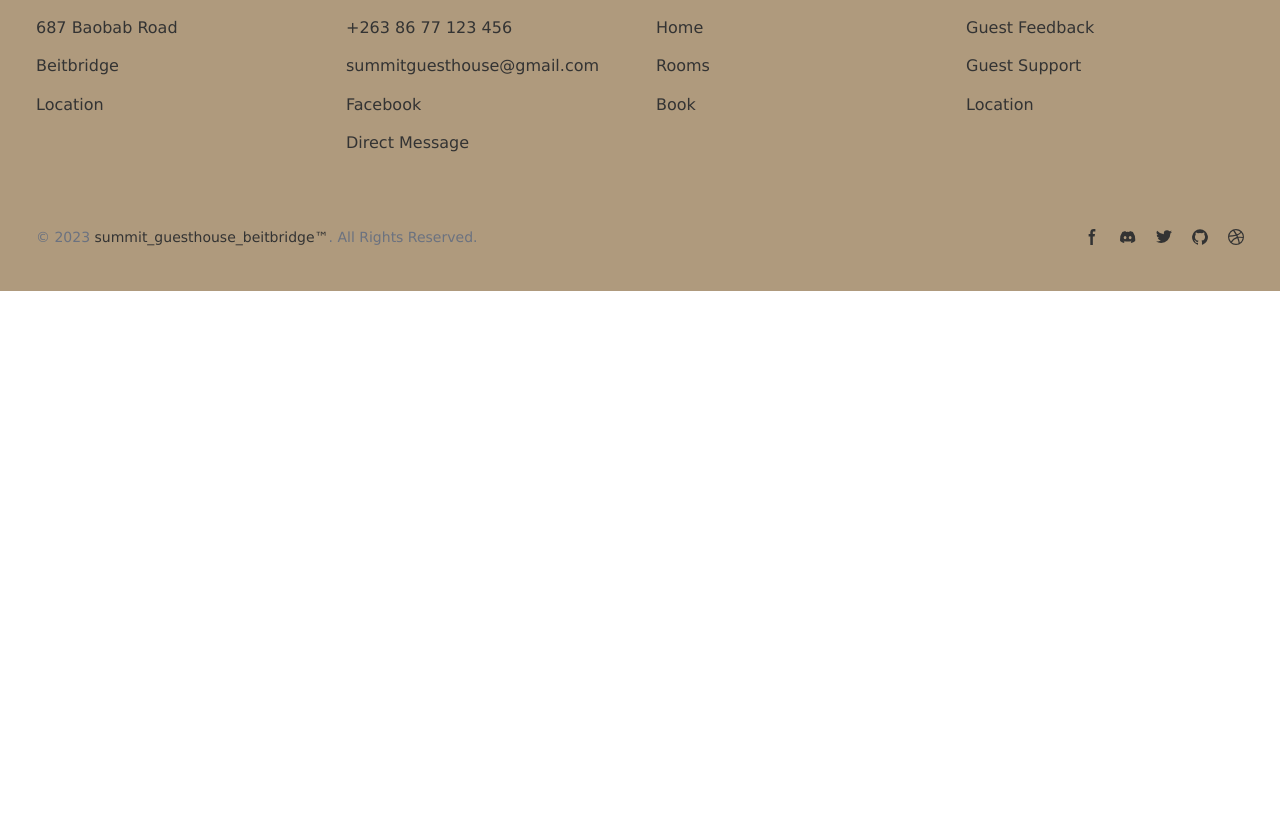
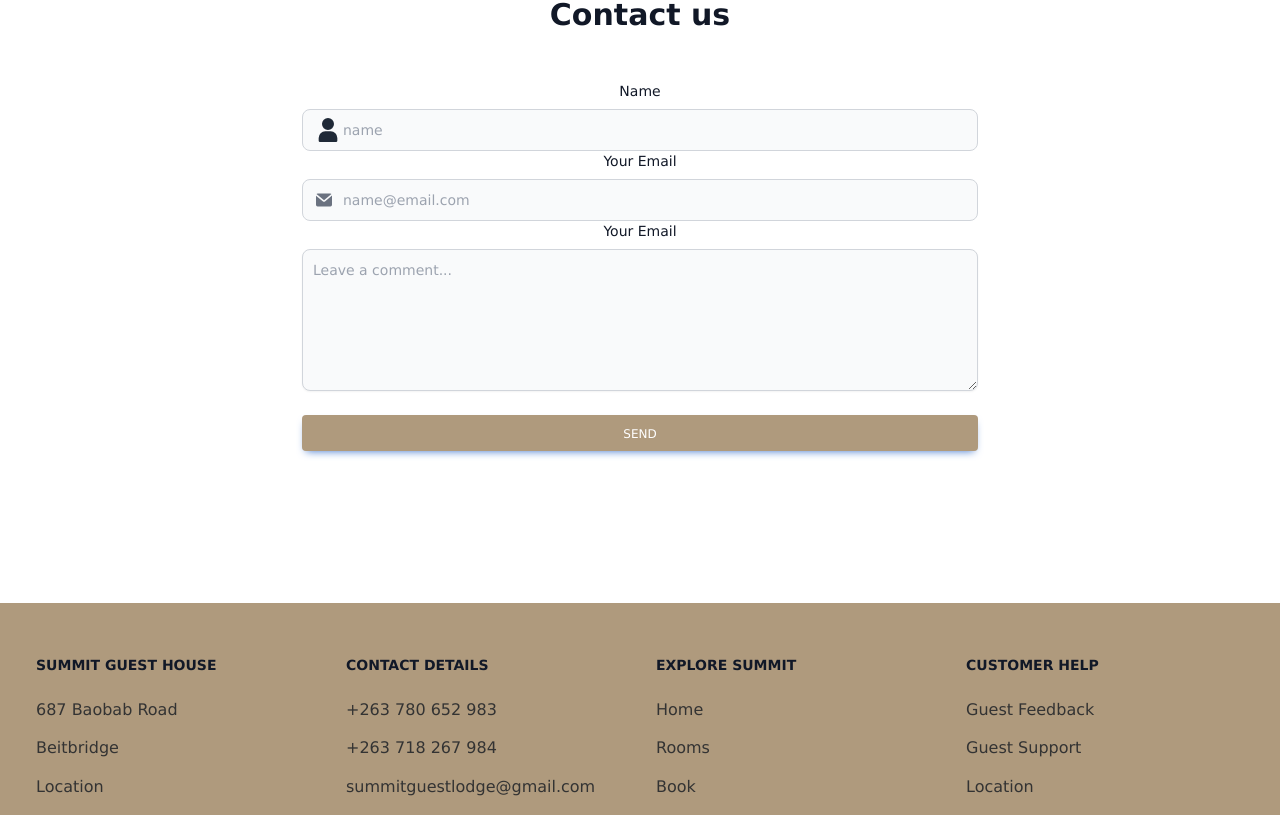
Before and after one commit to Mikelesnr/summit-lodge, a Next.js app: page /contacts in a window 1280 px wide. Shown: the part 645-1460 px from the top of the page. Before the commit the page ends 936 px from the top, so only its background shows below. Built offline with nearby package versions, Linux system fonts and the light colour scheme.

Commit message:
contact form added

```diff
--- a/app/contacts/page.jsx
+++ b/app/contacts/page.jsx
@@ -1,4 +1,5 @@
 import Hero from "@components/Hero";
+import ContactForm from "@components/contactForm";
 import Link from "next/link";
 import Banner from "@components/Banner";
 // import RoomsContainer from "@components/RoomsContainer";
@@ -12,7 +13,7 @@ const Contacts = () => {
           </Link>
         </Banner>
       </Hero>
-      {/* <RoomsContainer></RoomsContainer> */}
+      <ContactForm></ContactForm>
     </>
   );
 };
--- /dev/null
+++ b/components/contactForm.js
@@ -0,0 +1,90 @@
+const ContactForm = () => {
+  return (
+    <div>
+      <div className="container my-24 mx-auto md:px-6 text-gray-900">
+        {/* Section: Design Block */}
+        <section className="mb-32 text-center">
+          <div className="mx-auto max-w-[700px] md:px-3">
+            <h2 className="mb-12 text-3xl font-bold">Contact us</h2>
+            <form>
+              <label
+                for="name-icon"
+                className="block mb-2 text-sm font-medium text-gray-900 dark:text-white"
+              >
+                Name
+              </label>
+              <div className="relative">
+                <div className="absolute inset-y-0 start-0 flex items-center ps-3.5 pointer-events-none">
+                  <svg
+                    class="w-6 h-6 text-gray-800 dark:text-white"
+                    aria-hidden="true"
+                    xmlns="http://www.w3.org/2000/svg"
+                    fill="currentColor"
+                    viewBox="0 0 14 18"
+                  >
+                    <path d="M7 9a4.5 4.5 0 1 0 0-9 4.5 4.5 0 0 0 0 9Zm2 1H5a5.006 5.006 0 0 0-5 5v2a1 1 0 0 0 1 1h12a1 1 0 0 0 1-1v-2a5.006 5.006 0 0 0-5-5Z" />
+                  </svg>
+                </div>
+                <input
+                  type="text"
+                  id="name-icon"
+                  className="bg-gray-50 border border-gray-300 text-gray-900 text-sm rounded-lg focus:ring-blue-500 focus:border-blue-500 block w-full ps-10 p-2.5  dark:bg-gray-700 dark:border-gray-600 dark:placeholder-gray-400 dark:text-white dark:focus:ring-blue-500 dark:focus:border-blue-500"
+                  placeholder="name"
+                />
+              </div>
+              <label
+                for="email-address-icon"
+                className="block mb-2 text-sm font-medium text-gray-900 dark:text-white"
+              >
+                Your Email
+              </label>
+              <div className="relative">
+                <div className="absolute inset-y-0 start-0 flex items-center ps-3.5 pointer-events-none">
+                  <svg
+                    className="w-4 h-4 text-gray-500 dark:text-gray-400"
+                    aria-hidden="true"
+                    xmlns="http://www.w3.org/2000/svg"
+                    fill="currentColor"
+                    viewBox="0 0 20 16"
+                  >
+                    <path d="m10.036 8.278 9.258-7.79A1.979 1.979 0 0 0 18 0H2A1.987 1.987 0 0 0 .641.541l9.395 7.737Z" />
+                    <path d="M11.241 9.817c-.36.275-.801.425-1.255.427-.428 0-.845-.138-1.187-.395L0 2.6V14a2 2 0 0 0 2 2h16a2 2 0 0 0 2-2V2.5l-8.759 7.317Z" />
+                  </svg>
+                </div>
+                <input
+                  type="text"
+                  id="email-address-icon"
+                  className="bg-gray-50 border border-gray-300 text-gray-900 text-sm rounded-lg focus:ring-blue-500 focus:border-blue-500 block w-full ps-10 p-2.5  dark:bg-gray-700 dark:border-gray-600 dark:placeholder-gray-400 dark:text-white dark:focus:ring-blue-500 dark:focus:border-blue-500"
+                  placeholder="name@email.com"
+                />
+              </div>
+              <label
+                for="message"
+                className="block mb-2 text-sm font-medium text-gray-900 dark:text-white"
+              >
+                Your Email
+              </label>
+              <div className="relative mb-6" data-te-input-wrapper-init>
+              <textarea id="message" rows="6" className="block p-2.5 w-full text-sm text-gray-900 bg-gray-50 rounded-lg shadow-sm border border-gray-300 focus:ring-primary-500 focus:border-primary-500 dark:bg-gray-700 dark:border-gray-600 dark:placeholder-gray-400 dark:text-white dark:focus:ring-primary-500 dark:focus:border-primary-500" placeholder="Leave a comment..."></textarea>
+                <label
+                  for="exampleFormControlTextarea1"
+                  className="form-label pointer-events-none absolute top-0 left-3 mb-0 max-w-[90%] origin-[0_0] truncate pt-[0.37rem] leading-[1.6] text-neutral-500 transition-all ease-out peer-focus:-translate-y-[0.9rem] peer-focus:scale-[0.8] peer-focus:text-primary peer-data-[te-input-state-active]:-translate-y-[0.9rem] peer-data-[te-input-state-active]:scale-[0.8] motion-reduce:transition-none dark:text-neutral-200 dark:peer-focus:text-primary"
+                ></label>
+              </div>
+              <button
+                type="button"
+                data-te-ripple-init
+                data-te-ripple-color="light"
+                className="btn-form mb-6 inline-block w-full rounded px-6 pt-2.5 pb-2 text-xs font-medium uppercase leading-normal text-white shadow-[0_4px_9px_-4px_#3b71ca] transition duration-150 ease-in-out hover:bg-primary-600 hover:shadow-[0_8px_9px_-4px_rgba(59,113,202,0.3),0_4px_18px_0_rgba(59,113,202,0.2)] focus:bg-primary-600 focus:shadow-[0_8px_9px_-4px_rgba(59,113,202,0.3),0_4px_18px_0_rgba(59,113,202,0.2)] focus:outline-none focus:ring-0 active:bg-primary-700 active:shadow-[0_8px_9px_-4px_rgba(59,113,202,0.3),0_4px_18px_0_rgba(59,113,202,0.2)] dark:shadow-[0_4px_9px_-4px_rgba(59,113,202,0.5)] dark:hover:shadow-[0_8px_9px_-4px_rgba(59,113,202,0.2),0_4px_18px_0_rgba(59,113,202,0.1)] dark:focus:shadow-[0_8px_9px_-4px_rgba(59,113,202,0.2),0_4px_18px_0_rgba(59,113,202,0.1)] dark:active:shadow-[0_8px_9px_-4px_rgba(59,113,202,0.2),0_4px_18px_0_rgba(59,113,202,0.1)]"
+              >
+                Send
+              </button>
+            </form>
+          </div>
+        </section>
+      </div>
+    </div>
+  );
+};
+
+export default ContactForm;
--- a/components/footer.js
+++ b/components/footer.js
@@ -33,25 +33,34 @@ const Footer = () => {
             </div>
             <div>
               <h2 className="mb-6 text-sm font-semibold text-gray-900 uppercase dark:text-white">
-                Contact Us
+                Contact Details
               </h2>
               <ul className="text-gray-500 dark:text-gray-400 font-medium">
                 <li className="mb-4">
                   <a
-                    href="tel:+2638677123456"
+                    href="tel:+263780652983"
                     className="hover:underline"
                     target="_blank"
                   >
-                    +263 86 77 123 456
+                    +263 780 652 983
                   </a>
                 </li>
                 <li className="mb-4">
                   <a
-                    href="mailto:summitguesthouse@gmail.com"
+                    href="tel:+263718267984"
                     className="hover:underline"
                     target="_blank"
                   >
-                    summitguesthouse@gmail.com
+                    +263 718 267 984
+                  </a>
+                </li>
+                <li className="mb-4">
+                  <a
+                    href="mailto:summitguestlodge@gmail.com"
+                    className="hover:underline"
+                    target="_blank"
+                  >
+                    summitguestlodge@gmail.com
                   </a>
                 </li>
                 <li className="mb-4">
@@ -61,11 +70,6 @@ const Footer = () => {
                     target="_blank"
                   >
                     Facebook
-                  </a>
-                </li>
-                <li className="mb-4">
-                  <a href="/contacts" className="hover:underline">
-                    Direct Message
                   </a>
                 </li>
               </ul>
@@ -88,6 +92,11 @@ const Footer = () => {
                 <li className="mb-4">
                   <a href="/book" className="hover:underline">
                     Book
+                  </a>
+                </li>
+                <li className="mb-4">
+                  <a href="/contacts" className="hover:underline">
+                    Contact Us
                   </a>
                 </li>
               </ul>
--- a/styles/globals.css
+++ b/styles/globals.css
@@ -641,6 +641,19 @@ h6 {
 
 /* end of rooms fitler*/
 
+/* start contact form */
+.btn-form {
+  background-color: #af9a7d;
+}
+
+.form-input,
+.form-label {
+  color: #222 !important;
+  border: #222 !important;
+  border-width: 1px !important;
+}
+/* end of contact form */
+
 /* start of footer */
 /* CSS */
 .footer {
```
Also changed, not shown: assets/mailers/nodemailer.js (added).
